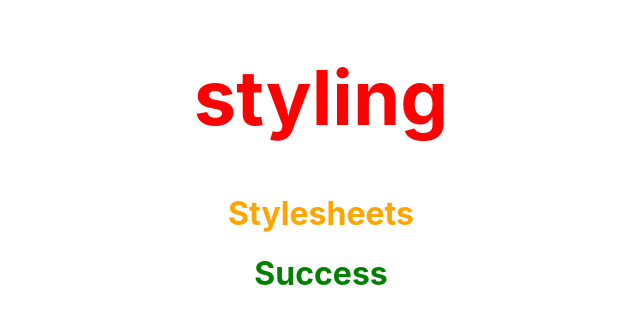
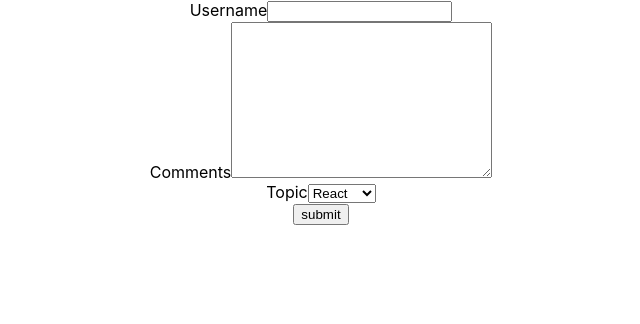
Before and after one commit to jeus0630/React-Codevolution, a React (Create React App) app: page / in a window 1280 px wide. Shown: the top 324 px of the page, without its empty margins (319-959 px from the left). Built offline with nearby package versions, Linux system fonts and the light colour scheme.

Commit message:
docs : Form.tsx
Form Handling

```diff
--- a/src/App.tsx
+++ b/src/App.tsx
@@ -2,12 +2,12 @@ import React from 'react';
 import './App.css';
 import Inline from "./components/Inline";
 import Stylesheet from "./components/Stylesheet";
+import Form from "./components/Form";
 
 function App() {
     return (
         <div className="App">
-            <Inline></Inline>
-            <Stylesheet></Stylesheet>
+            <Form></Form>
         </div>
     );
 }
--- /dev/null
+++ b/src/components/Form.tsx
@@ -0,0 +1,57 @@
+import React, {FunctionComponent, useState} from 'react';
+
+interface OwnProps {
+}
+
+type Props = OwnProps;
+
+const Form: FunctionComponent<Props> = (props) => {
+
+    let [userName, setUserName] = useState('');
+    let [comments, setComments] = useState('');
+    const [topic, setTopic] = useState('React');
+
+    const handleUserNameChange = (e: React.ChangeEvent): void => {
+        const {value} = e.target as HTMLInputElement;
+        setUserName(value);
+    }
+
+    const handleCommentsChange = (e: React.ChangeEvent): void => {
+        const {value} = e.target as HTMLTextAreaElement;
+        setComments(value);
+    }
+
+    const handleTopicChange = (e: React.ChangeEvent): void => {
+        const {value} = e.target as HTMLSelectElement;
+        setTopic(value);
+    }
+
+    const handleSubmit = (e: React.FormEvent):void => {
+        e.preventDefault();
+        console.log(`${userName} ${comments} ${topic}`);
+    }
+
+    return (
+        <form action="" onSubmit={e => handleSubmit(e)}>
+            <div>
+                <label htmlFor="">Username</label>
+                <input type="text" value={userName} onChange={(e) => handleUserNameChange(e)}/>
+            </div>
+            <div>
+                <label htmlFor="">Comments</label>
+                <textarea name="" id="" cols={30} rows={10} value={comments} onChange={(e)=>handleCommentsChange(e)}></textarea>
+            </div>
+            <div>
+                <label htmlFor="">Topic</label>
+                <select name="" id="" value={topic} onChange={e => handleTopicChange(e)}>
+                    <option value="React">React</option>
+                    <option value="Angular">Angular</option>
+                    <option value="Vue">Vue</option>
+                </select>
+            </div>
+            <button type="submit">submit</button>
+        </form>
+    );
+};
+
+export default Form;
```
